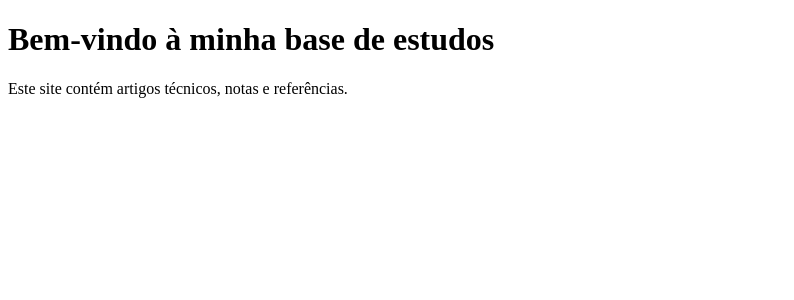
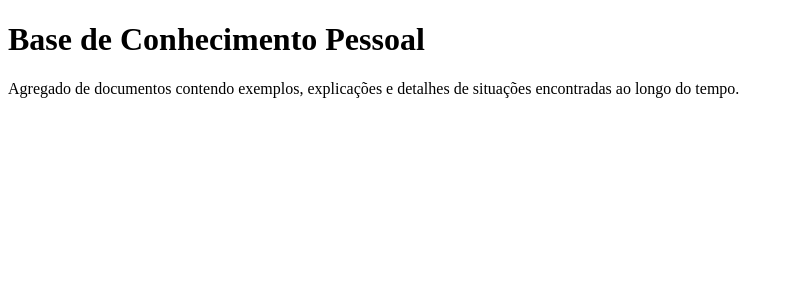
Before and after one commit to FabioJrGross/fabiojg.github.io, a Jekyll site: the page built from index.md, in a window 1280 px wide. Shown: the top 300 px of the page, without its empty margins (0-794 px from the left). Built offline with Jekyll 4.4.1, drawn with Linux system fonts in a browser that asks for light colours; nearby versions of some CDN libraries; our own code applies the rules of GitHub Pages for plain Markdown files.

Commit message:
Update index.md

```diff
--- a/index.md
+++ b/index.md
@@ -1,3 +1,3 @@
-# Bem-vindo à minha base de estudos
+# Base de Conhecimento Pessoal
 
-Este site contém artigos técnicos, notas e referências.
+Agregado de documentos contendo exemplos, explicações e detalhes de situações encontradas ao longo do tempo.
```
